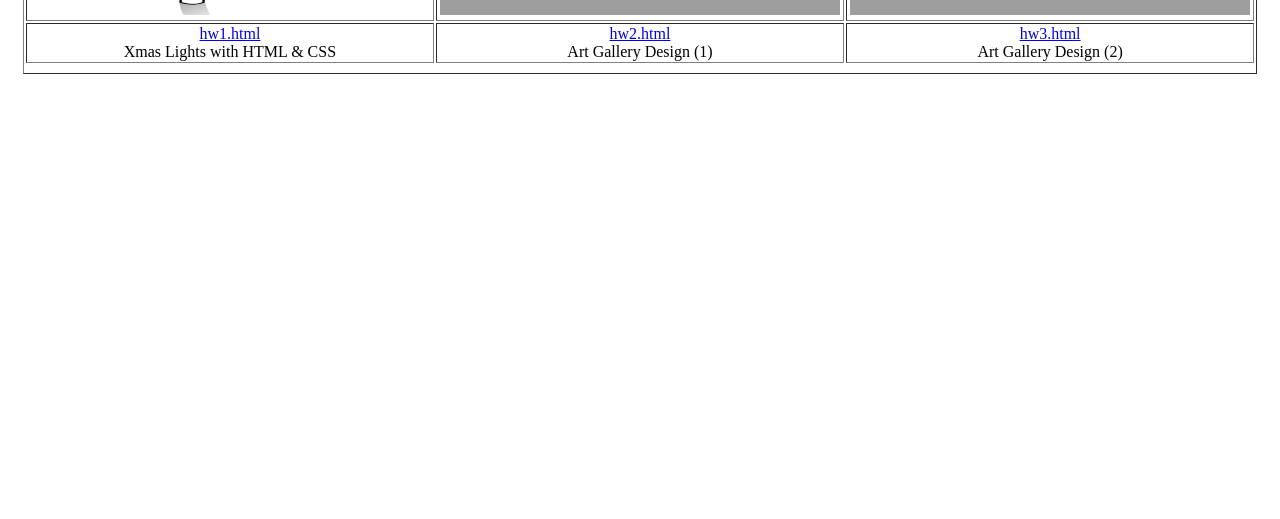
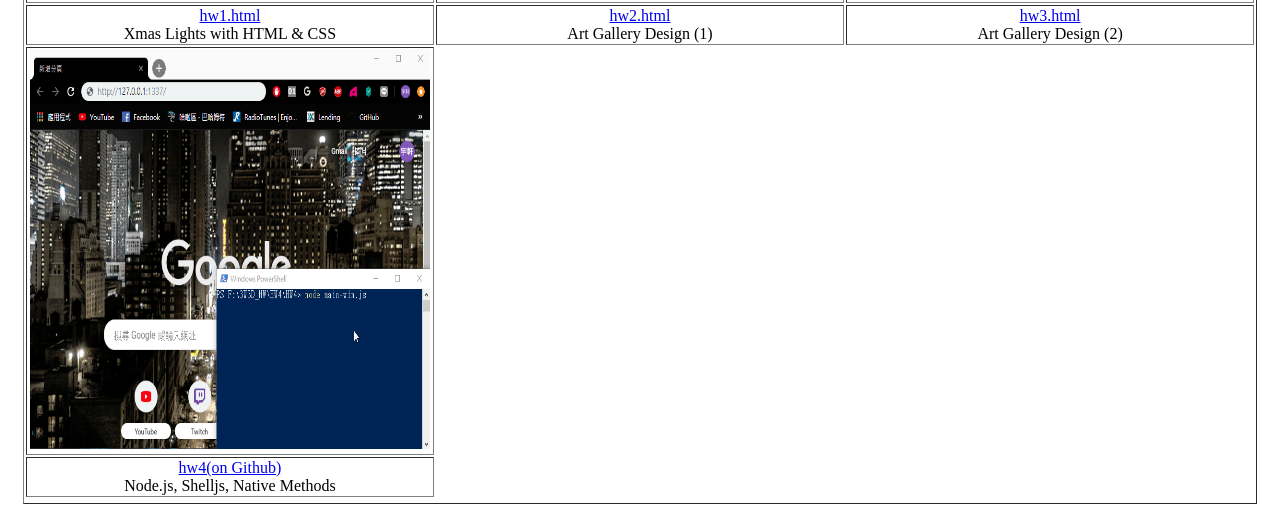
Before and after one commit to t012tw/3W3D_HW, a plain HTML site: page index.html in a window 1280 px wide. Shown: the part 542-1061 px from the top of the page. Before the commit the page ends 800 px from the top, so only its background shows below. Drawn offline with Linux system fonts and the light colour scheme; grey boxes are pictures that could not be loaded.

Commit message:
update index

```diff
--- a/index.html
+++ b/index.html
@@ -34,22 +34,22 @@ Contact Email: t012tw11@gmail.com<br/>
 			<td width="33%"><img src="https://t012tw.github.io/3W3D_HW/HW1/W3D_HW1.gif" width="400px" height="400px"/></td>
 			<td width="33%"><img src="https://t012tw.github.io/3W3D_HW/HW2/W3D_HW2.gif" width="400px" height="400px"/></td>
 			<td width="33%"><img src="https://t012tw.github.io/3W3D_HW/HW3/W3D_HW3.gif" width="400px" height="400px"/></td>
-		<</tr>
+		</tr>
 		<tr align="center">
 			<td><a href="https://t012tw.github.io/3W3D_HW/HW1/W3D_HW1.html">hw1.html</a><br/>Xmas Lights with HTML & CSS</td>
 			<td><a href="https://t012tw.github.io/3W3D_HW/HW2/W3D_HW2.html">hw2.html</a><br/>Art Gallery Design (1)</td>
 			<td><a href="https://t012tw.github.io/3W3D_HW/HW3/W3D_HW3.html">hw3.html</a><br/>Art Gallery Design (2)</td>
-		<!--</tr>-->
+		</tr>
 		<tr align="center">
+			<td width="33%"><img src="https://t012tw.github.io/3W3D_HW/HW4/W3D_HW4.gif" width="400px" height="400px"/></td>
 			<!--<td width="33%"><img src="" width="400px" height="400px"/></td>
-			<td width="33%"><img src="" width="400px" height="400px"/></td>
 			<td width="33%"><img src="" width="400px" height="400px"/></td>-->
-		<!--</tr>-->
+		</tr>
 		<tr align="center">
+			<td><a href="https://github.com/t012tw/3W3D_HW/tree/master/HW4">hw4(on Github)</a><br/>Node.js, Shelljs, Native Methods</td>
 			<!--<td><a href=""></a><br/></td>
-			<td><a href=""></a><br/></td>
 			<td><a href=""></a><br/></td>-->
-		<!--</tr>-->
+		</tr>
 		<tr align="center">
 			<!--<td width="33%"><img src="" width="400px" height="400px"/></td>
 			<td width="33%"><img src="" width="400px" height="400px"/></td>
```
